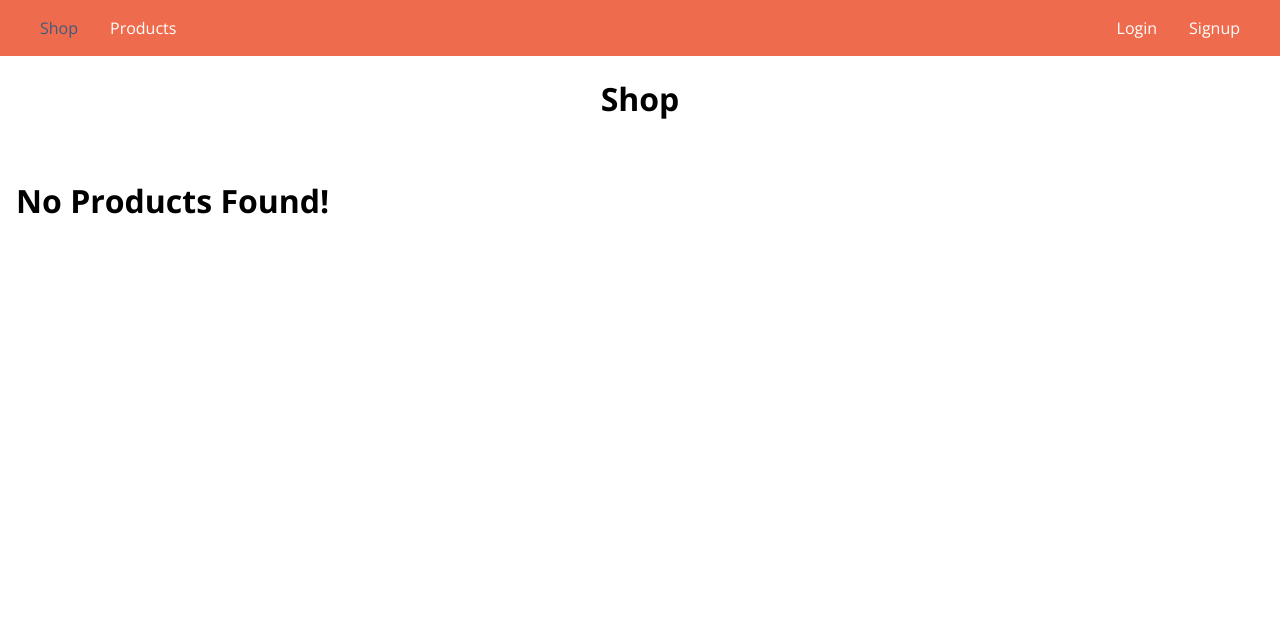
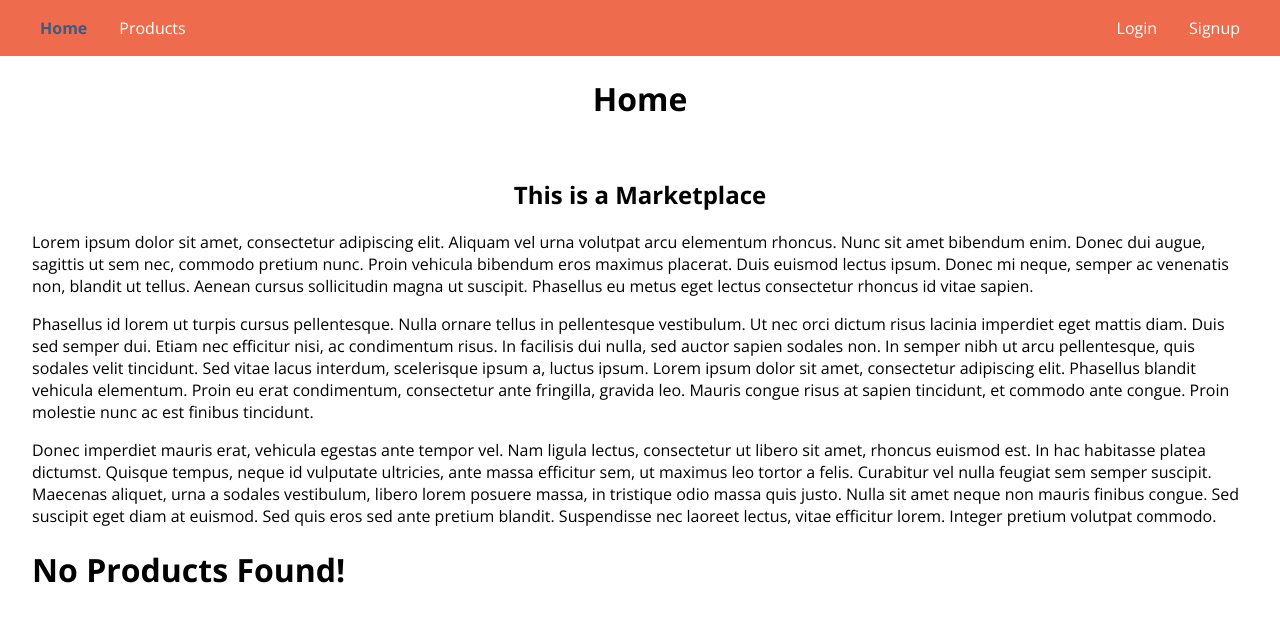
Before and after one commit to ArtuGit/NodeJS-Marketplace, a Node server app: page / in a window 1280 px wide. Shown: the top 628 px of the page. Run offline with Node 20, Linux system fonts and the light colour scheme; data that the repository does not hold is empty; some libraries are stand-ins or nearby versions.

Commit message:
Adding the Home Page

```diff
--- a/controllers/shop.js
+++ b/controllers/shop.js
@@ -89,7 +89,7 @@ exports.getIndex = (req, res, next) => {
     .then(products => {
       res.render('shop/index', {
         prods: products,
-        pageTitle: 'Shop',
+        pageTitle: 'Home',
         path: '/',
         currentPage: page,
         hasNextPage: ITEMS_PER_PAGE * page < totalItems,
--- a/public/css/main.css
+++ b/public/css/main.css
@@ -11,8 +11,16 @@ body {
 }
 
 main {
-  padding: 1rem;
+  padding: 1rem 2rem;
   margin: auto;
+}
+
+.home.grid {
+  margin-top: 3rem;
+}
+
+h2.header {
+  text-align: center;
 }
 
 form {
@@ -76,6 +84,10 @@ form {
 .main-header__item button:hover,
 .main-header__item button:active {
   color: #3d5a80;
+}
+
+.main-header__item a.active {
+  font-weight: bold;
 }
 
 .mobile-nav {
--- a/views/includes/navigation.ejs
+++ b/views/includes/navigation.ejs
@@ -4,7 +4,7 @@
     <nav class="main-header__nav">
         <ul class="main-header__item-list">
             <li class="main-header__item">
-                <a class="<%= path === '/' ? 'active' : '' %>" href="/">Shop</a>
+                <a class="<%= path === '/' ? 'active' : '' %>" href="/">Home</a>
             </li>
             <li class="main-header__item">
                 <a class="<%= path === '/products' ? 'active' : '' %>" href="/products">Products</a>
@@ -53,7 +53,7 @@
 <nav class="mobile-nav">
     <ul class="mobile-nav__item-list">
         <li class="mobile-nav__item">
-            <a class="<%= path === '/' ? 'active' : '' %>" href="/">Shop</a>
+            <a class="<%= path === '/' ? 'active' : '' %>" href="/">Home</a>
         </li>
         <li class="mobile-nav__item">
             <a class="<%= path === '/products' ? 'active' : '' %>" href="/products">Products</a>
--- a/views/shop/index.ejs
+++ b/views/shop/index.ejs
@@ -9,8 +9,33 @@
     <% if (errorMessage) { %>
         <div class="user-message user-message--error"><%= errorMessage %></div>
     <% } %>
+
+        <h2 class="header">This is a Marketplace</h2>
+
+        <p>Lorem ipsum dolor sit amet, consectetur adipiscing elit. Aliquam vel urna volutpat arcu elementum rhoncus.
+            Nunc sit amet bibendum enim. Donec dui augue, sagittis ut sem nec, commodo pretium nunc. Proin vehicula
+            bibendum eros maximus placerat. Duis euismod lectus ipsum. Donec mi neque, semper ac venenatis non, blandit
+            ut tellus. Aenean cursus sollicitudin magna ut suscipit. Phasellus eu metus eget lectus consectetur rhoncus
+            id vitae sapien.</p>
+
+        <p>Phasellus id lorem ut turpis cursus pellentesque. Nulla ornare tellus in pellentesque vestibulum. Ut nec orci
+            dictum risus lacinia imperdiet eget mattis diam. Duis sed semper dui. Etiam nec efficitur nisi, ac
+            condimentum risus. In facilisis dui nulla, sed auctor sapien sodales non. In semper nibh ut arcu
+            pellentesque, quis sodales velit tincidunt. Sed vitae lacus interdum, scelerisque ipsum a, luctus ipsum.
+            Lorem ipsum dolor sit amet, consectetur adipiscing elit. Phasellus blandit vehicula elementum. Proin eu erat
+            condimentum, consectetur ante fringilla, gravida leo. Mauris congue risus at sapien tincidunt, et commodo
+            ante congue. Proin molestie nunc ac est finibus tincidunt.</p>
+
+        <p>Donec imperdiet mauris erat, vehicula egestas ante tempor vel. Nam ligula lectus, consectetur ut libero sit
+            amet, rhoncus euismod est. In hac habitasse platea dictumst. Quisque tempus, neque id vulputate ultricies,
+            ante massa efficitur sem, ut maximus leo tortor a felis. Curabitur vel nulla feugiat sem semper suscipit.
+            Maecenas aliquet, urna a sodales vestibulum, libero lorem posuere massa, in tristique odio massa quis justo.
+            Nulla sit amet neque non mauris finibus congue. Sed suscipit eget diam at euismod. Sed quis eros sed ante
+            pretium blandit. Suspendisse nec laoreet lectus, vitae efficitur lorem. Integer pretium volutpat
+            commodo.</p>
+
     <% if (prods.length > 0) { %>
-        <div class="grid">
+        <div class="home grid">
             <% for (let product of prods) { %>
                 <article class="card product-item">
                     <header class="card__header">
```
Also changed, not shown: README.md.
